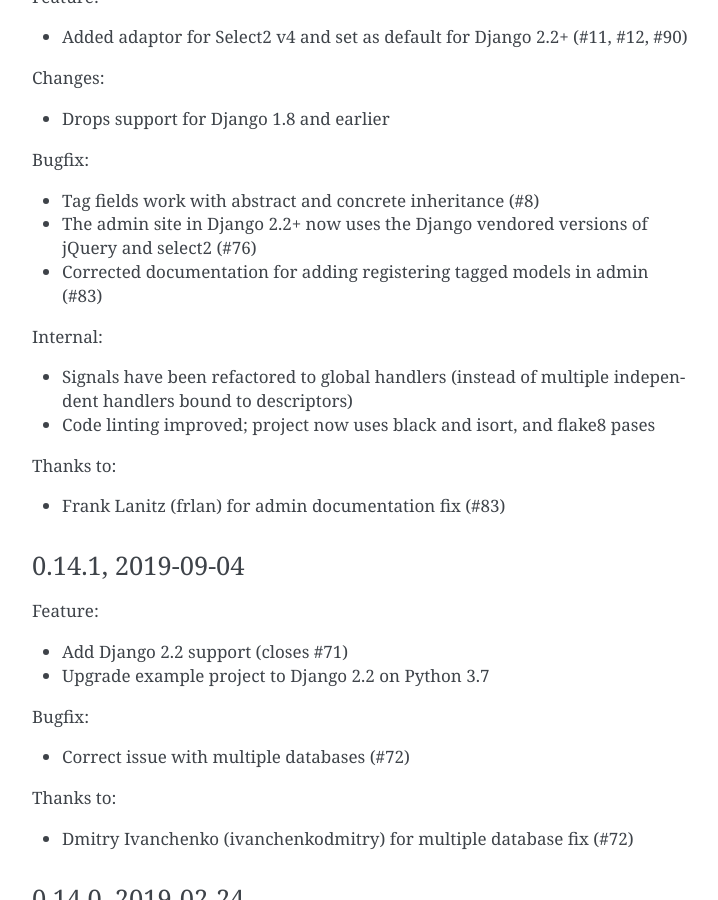
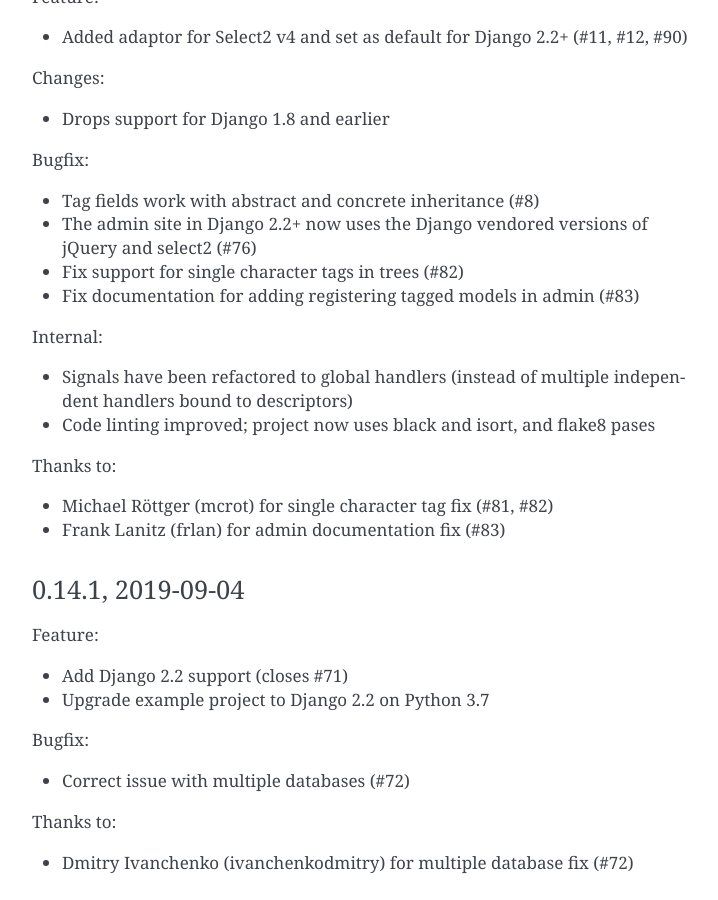
Before and after one commit to radiac/django-tagulous, a Sphinx documentation site: the page built from docs/upgrading.rst, in a window 1280 px wide and 900 px high, scrolled down 5930 px. Shown: the whole window, without its empty margins (388-1106 px from the left). Built offline with Sphinx 7.4.7, drawn with Linux system fonts in a browser that asks for light colours.

Commit message:
Updated credits for previous merge

```diff
--- a/docs/upgrading.rst
+++ b/docs/upgrading.rst
@@ -316,8 +316,8 @@
 * Tag fields work with abstract and concrete inheritance (#8)
 * The admin site in Django 2.2+ now uses the Django vendored versions of jQuery and
   select2 (#76)
-* Corrected documentation for adding registering tagged models in admin (#83)
-
+* Fix support for single character tags in trees (#82)
+* Fix documentation for adding registering tagged models in admin (#83)
 
 Internal:
 
@@ -328,6 +328,7 @@
 
 Thanks to:
 
+* Michael Röttger (mcrot) for single character tag fix (#81, #82)
 * Frank Lanitz (frlan) for admin documentation fix (#83)
 
 
--- a/tagulous/__init__.py
+++ b/tagulous/__init__.py
@@ -20,4 +20,5 @@
     "Raniere Silva (rgaics)",
     "Dmitry Ivanchenko (ivanchenkodmitry)",
     "Frank Lanitz (frlan)",
+    "Michael Röttger (mcrot)",
 ]
```
